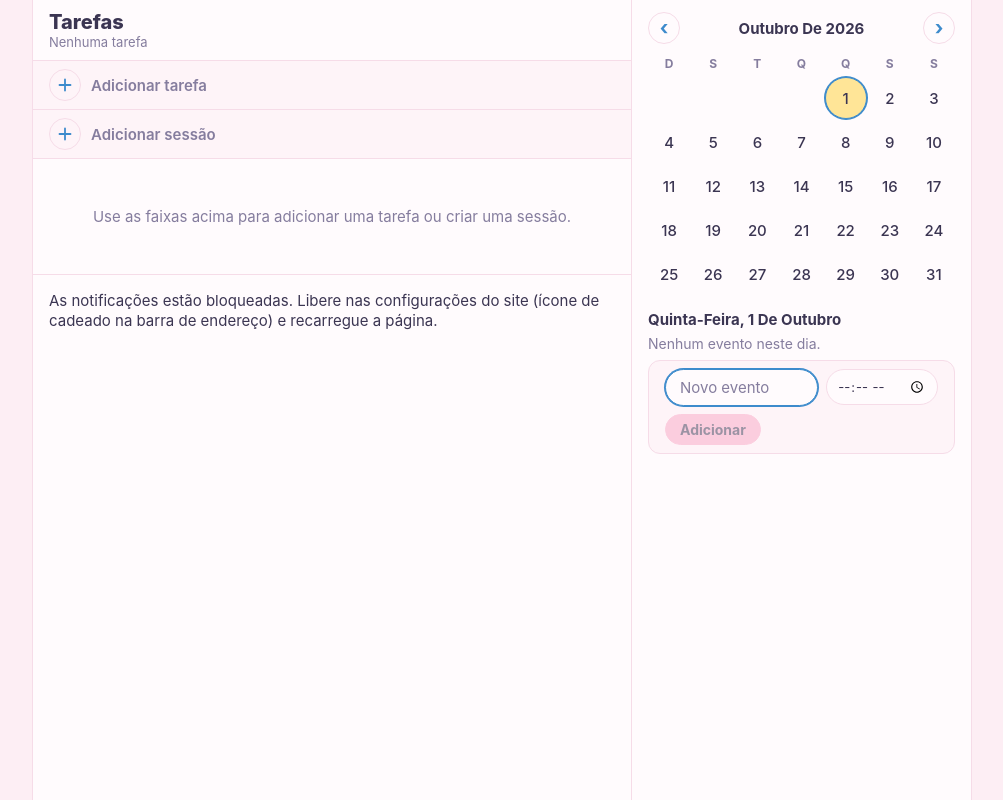
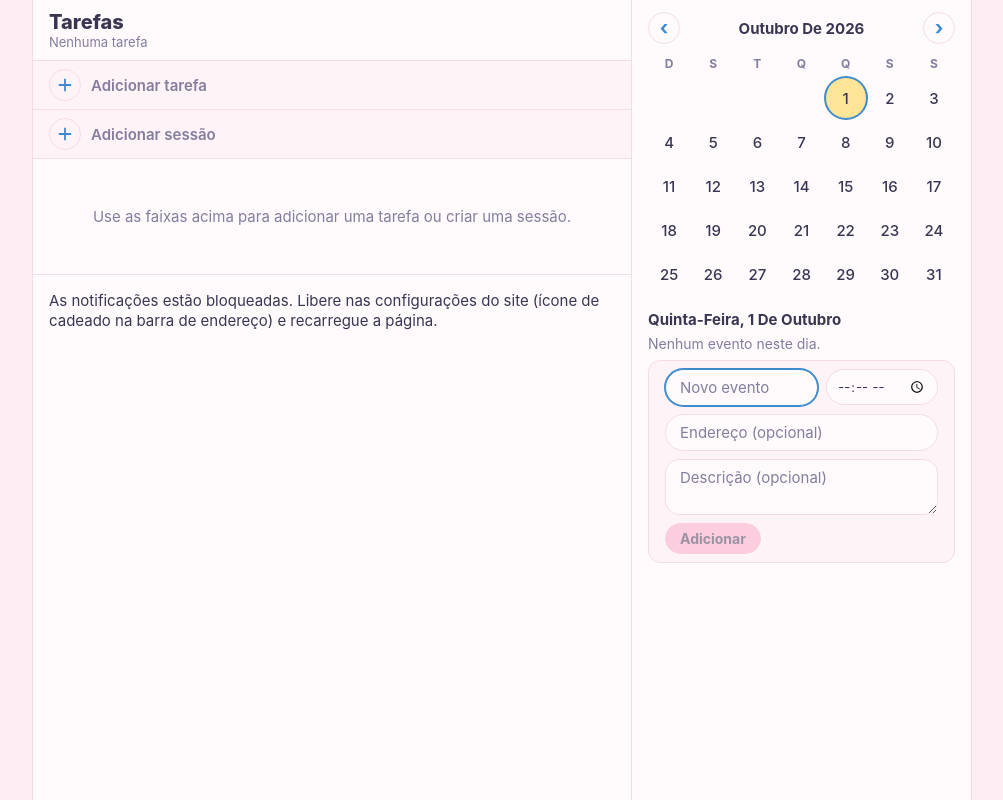
Before and after one commit to Angelo2364/Checklist, a React (Vite) app: page / in a window 1280 px wide. Both pictures are taken after a click on the button "Adicionar evento". Shown: the whole page, without its empty margins (138-1141 px from the left). Built offline with nearby package versions, Linux system fonts and the light colour scheme.

Commit message:
Add event address and description fields to calendar feature

```diff
--- a/src/App.css
+++ b/src/App.css
@@ -793,3 +793,49 @@ a.ck-apagar:hover {
     display: none; /* arrastar com o dedo não é suportado pelo navegador */
   }
 }
+
+/* ---------- endereço e descrição do evento ---------- */
+.ck-form-grupo .ck-campo-largo {
+  flex: 1 1 100%;
+  min-width: 0;
+}
+
+.ck-form-grupo textarea {
+  padding: 8px 14px;
+  font: inherit;
+  color: var(--tinta);
+  background: var(--fundo);
+  border: 1px solid var(--linha);
+  border-radius: 14px;
+  resize: vertical;
+}
+
+.ck-form-grupo textarea::placeholder {
+  color: var(--suave);
+}
+
+.ck-form-grupo textarea:focus-visible {
+  outline: none;
+  border-color: var(--azul-forte);
+  box-shadow: 0 0 0 1px var(--azul-forte);
+}
+
+.ck-ev-info {
+  display: block;
+  margin-top: 2px;
+  font-size: 12px;
+  color: var(--suave);
+}
+
+.ck-ev-desc {
+  white-space: pre-line;
+}
+
+a.ck-ev-mapa {
+  text-decoration: none;
+}
+
+a.ck-ev-mapa:hover {
+  color: var(--azul-forte);
+  text-decoration: underline;
+}
--- a/src/App.jsx
+++ b/src/App.jsx
@@ -45,7 +45,9 @@ function linkGoogle(e) {
   } else {
     datas = `${e.data.replaceAll("-", "")}/${somarDias(e.data, 1).replaceAll("-", "")}`;
   }
-  return `https://calendar.google.com/calendar/render?action=TEMPLATE&text=${encodeURIComponent(e.titulo)}&dates=${datas}`;
+  return `https://calendar.google.com/calendar/render?action=TEMPLATE&text=${encodeURIComponent(e.titulo)}&dates=${datas}` +
+    (e.endereco ? `&location=${encodeURIComponent(e.endereco)}` : "") +
+    (e.descricao ? `&details=${encodeURIComponent(e.descricao)}` : "");
 }
 
 /* Calendário do mês com eventos */
@@ -56,6 +58,8 @@ function Calendario({ eventos, adicionar, apagar }) {
   const [abrindo, setAbrindo] = useState(false);
   const [titulo, setTitulo] = useState("");
   const [hora, setHora] = useState("");
+  const [endereco, setEndereco] = useState("");
+  const [descricao, setDescricao] = useState("");
 
   const ano = mes.getFullYear();
   const m = mes.getMonth();
@@ -69,9 +73,17 @@ function Calendario({ eventos, adicionar, apagar }) {
   function enviar(e) {
     e.preventDefault();
     if (!titulo.trim()) return;
-    adicionar({ titulo: titulo.trim(), data: sel, hora });
+    adicionar({
+      titulo: titulo.trim(),
+      data: sel,
+      hora,
+      endereco: endereco.trim(),
+      descricao: descricao.trim(),
+    });
     setTitulo("");
     setHora("");
+    setEndereco("");
+    setDescricao("");
   }
 
   return (
@@ -116,7 +128,21 @@ function Calendario({ eventos, adicionar, apagar }) {
           {doDia.map((e) => (
             <li key={e.id}>
               <span className="ck-ev-hora">{e.hora || "dia todo"}</span>
-              <span className="ck-ev-titulo">{e.titulo}</span>
+              <span className="ck-ev-titulo">
+                {e.titulo}
+                {e.endereco && (
+                  <a
+                    className="ck-ev-info ck-ev-mapa"
+                    href={`https://www.google.com/maps/search/?api=1&query=${encodeURIComponent(e.endereco)}`}
+                    target="_blank"
+                    rel="noreferrer"
+                    title="Abrir no Google Maps"
+                  >
+                    📍 {e.endereco}
+                  </a>
+                )}
+                {e.descricao && <span className="ck-ev-info ck-ev-desc">{e.descricao}</span>}
+              </span>
               <a className="ck-apagar" href={linkGoogle(e)} target="_blank" rel="noreferrer" title="Abrir no Google Agenda">Google</a>
               <button type="button" className="ck-apagar" onClick={() => apagar(e.id)} aria-label={`Apagar ${e.titulo}`}>Apagar</button>
             </li>
@@ -144,6 +170,26 @@ function Calendario({ eventos, adicionar, apagar }) {
             maxLength={100}
           />
           <input type="time" value={hora} onChange={(e) => setHora(e.target.value)} aria-label="Horário (opcional)" />
+          <input
+            type="text"
+            className="ck-campo-largo"
+            value={endereco}
+            onChange={(e) => setEndereco(e.target.value)}
+            onKeyDown={(e) => e.key === "Escape" && setAbrindo(false)}
+            placeholder="Endereço (opcional)"
+            aria-label="Endereço"
+            maxLength={200}
+          />
+          <textarea
+            className="ck-campo-largo"
+            value={descricao}
+            onChange={(e) => setDescricao(e.target.value)}
+            onKeyDown={(e) => e.key === "Escape" && setAbrindo(false)}
+            placeholder="Descrição (opcional)"
+            aria-label="Descrição"
+            rows={2}
+            maxLength={500}
+          />
           <button type="submit" disabled={!titulo.trim()}>Adicionar</button>
         </form>
       ) : (
@@ -402,7 +448,7 @@ function ListaTarefas({ tarefas, alternar, apagar, mudarPrioridade, ordem }) {
   );
 }
 
-export default function Checklist() {
+export default function App() {
   const [tarefas, setTarefas] = useState(() => lerStorage(STORAGE_TASKS, []));
   const [grupos, setGrupos] = useState(() => lerStorage(STORAGE_GROUPS, []));
   const [eventos, setEventos] = useState(() => lerStorage(STORAGE_EVENTS, []));
@@ -548,7 +594,9 @@ export default function Checklist() {
 
     if (evs.length) {
       linhas.push("Hoje na agenda:");
-      evs.forEach((e) => linhas.push(`  • ${e.hora ? e.hora + " " : ""}${e.titulo}`));
+      evs.forEach((e) =>
+        linhas.push(`  • ${e.hora ? e.hora + " " : ""}${e.titulo}${e.endereco ? ` (${e.endereco})` : ""}`)
+      );
     }
 
     new Notification(`Checklist · ${horaAtual()}`, {
```
Also changed, not shown: 1 other file (tests, documents, lock files or other folders).
